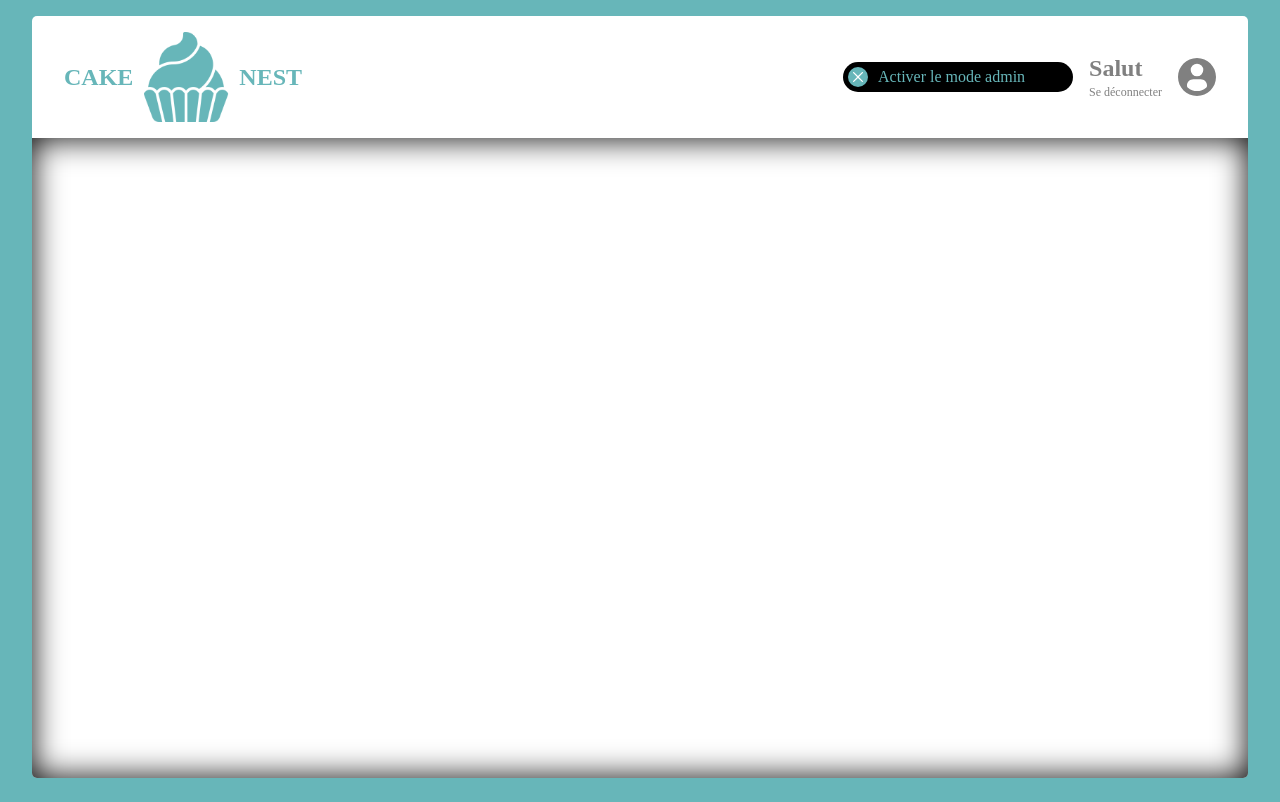
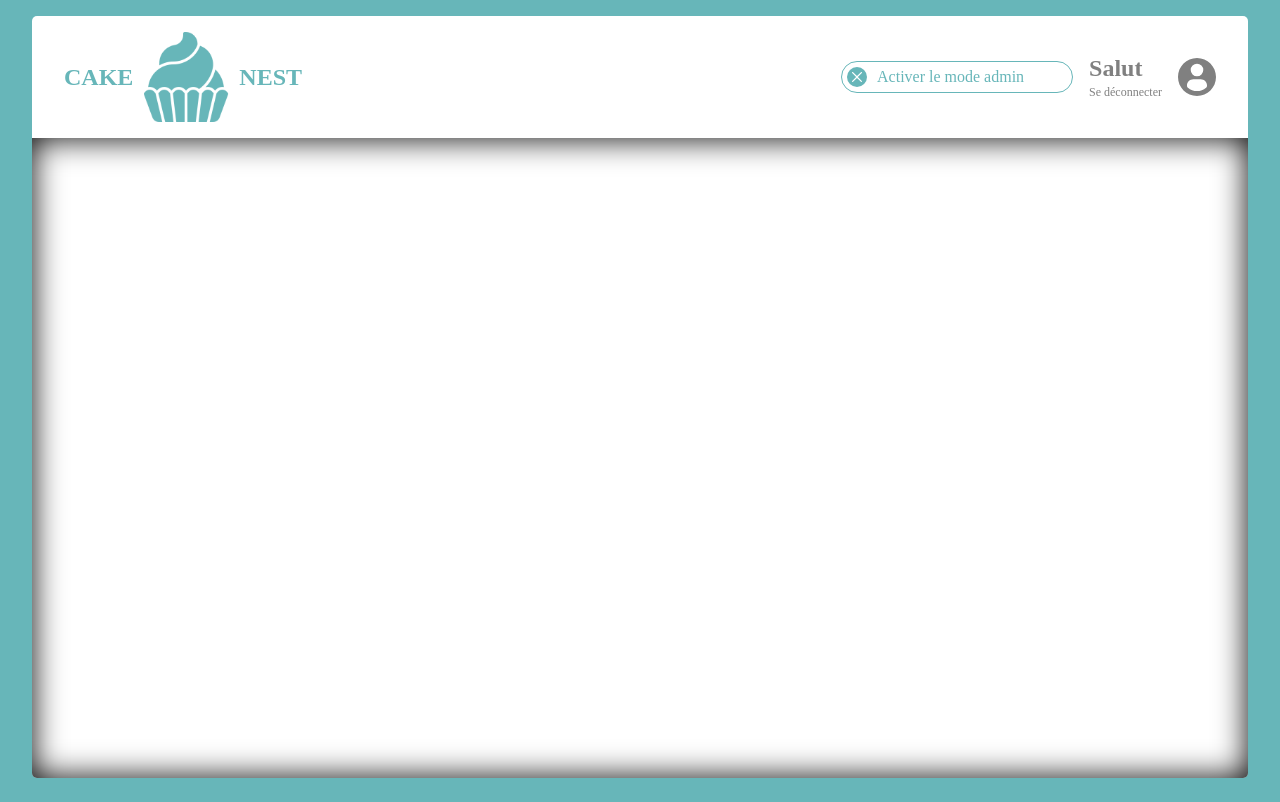
Before and after one commit to Hug-prog/cakeNest, a React (Vite) app: page /admin in a window 1280 px wide. Built offline with nearby package versions, Linux system fonts and the light colour scheme.

Commit message:
fix switcher

```diff
--- a/src/Presentation/Style/Components/Ui/Selection/Switch.scss
+++ b/src/Presentation/Style/Components/Ui/Selection/Switch.scss
@@ -54,7 +54,8 @@
 
 .switchFalse {
 	@apply bg-on-light-surface-variant dark:bg-on-dark-surface-variant;
-	background-color: black;
+	//background-color: black;
+	border: 1px solid #67b6b9;
 }
 .switchTrue {
 	@apply bg-light-primary dark:bg-dark-primary;
```
